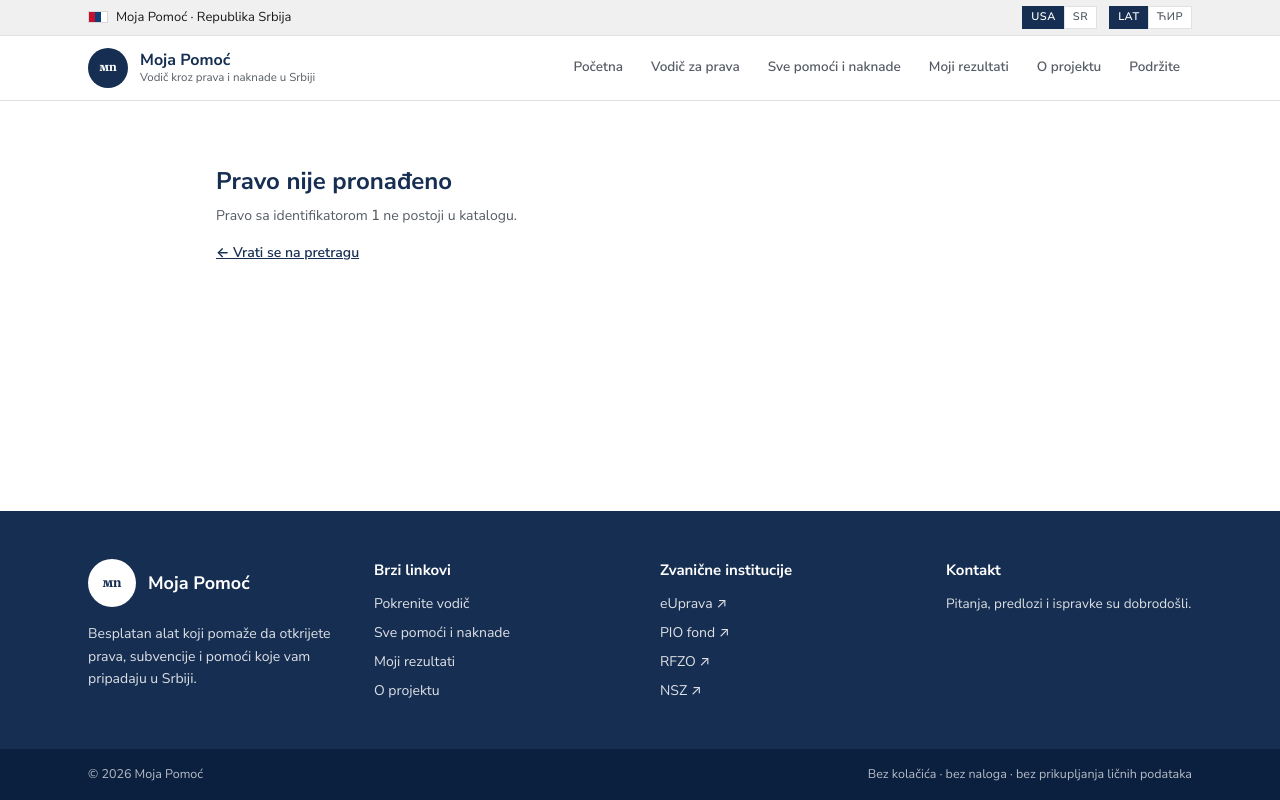
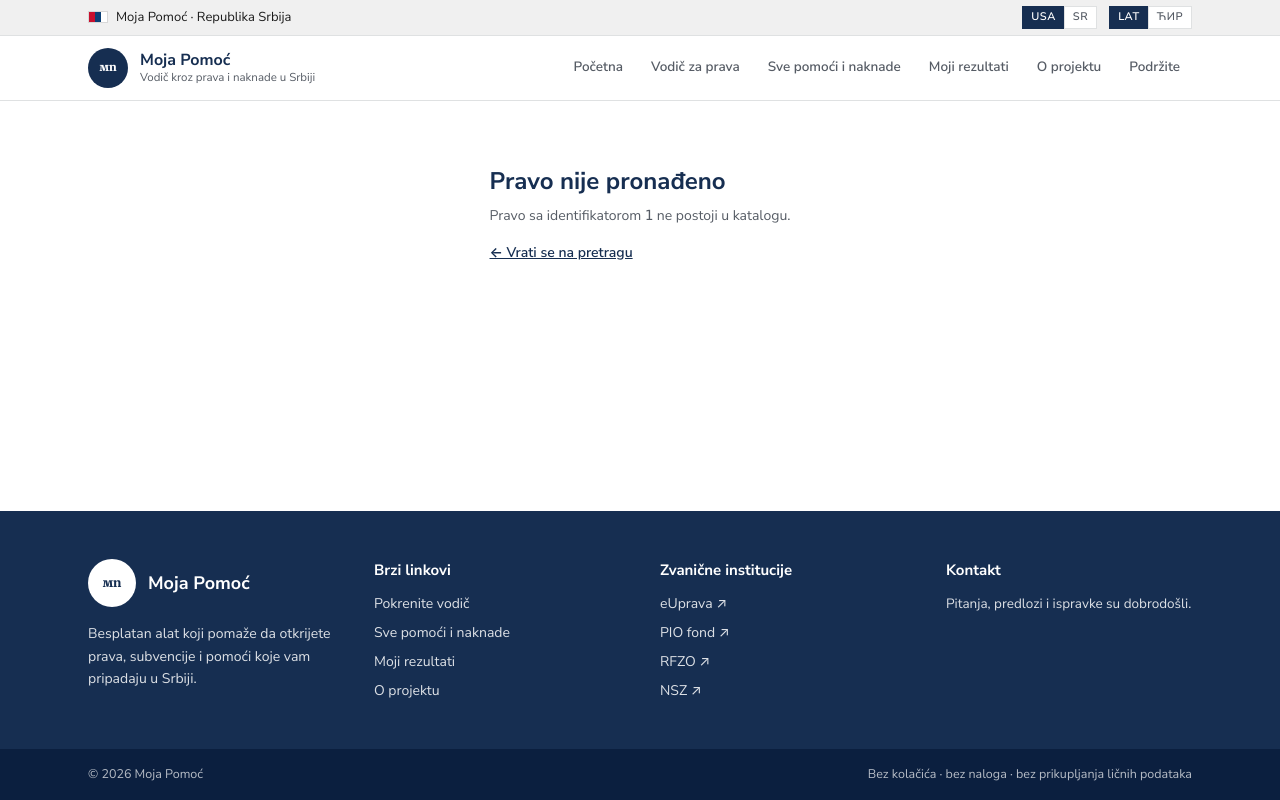
Before and after one commit to vokic/moja-pomoc, a React (Vite) app: page /pravo/1 in a window 1280 px wide. Built offline with nearby package versions, Linux system fonts and the light colour scheme; a web font is replaced by a local one.

Commit message:
[layout] main je flex-col, hero flex-1 -> bela traka ispod hero-a nestaje

```diff
--- a/src/components/layout/index.tsx
+++ b/src/components/layout/index.tsx
@@ -510,7 +510,7 @@ export function PageShell({ children }: { children: React.ReactNode }) {
         Preskoči na glavni sadržaj
       </a>
       <Header />
-      <main id="main" className="flex-1" style={{ backgroundColor: bg }}>
+      <main id="main" className="flex flex-1 flex-col" style={{ backgroundColor: bg }}>
         {children}
       </main>
       <Footer />
```
